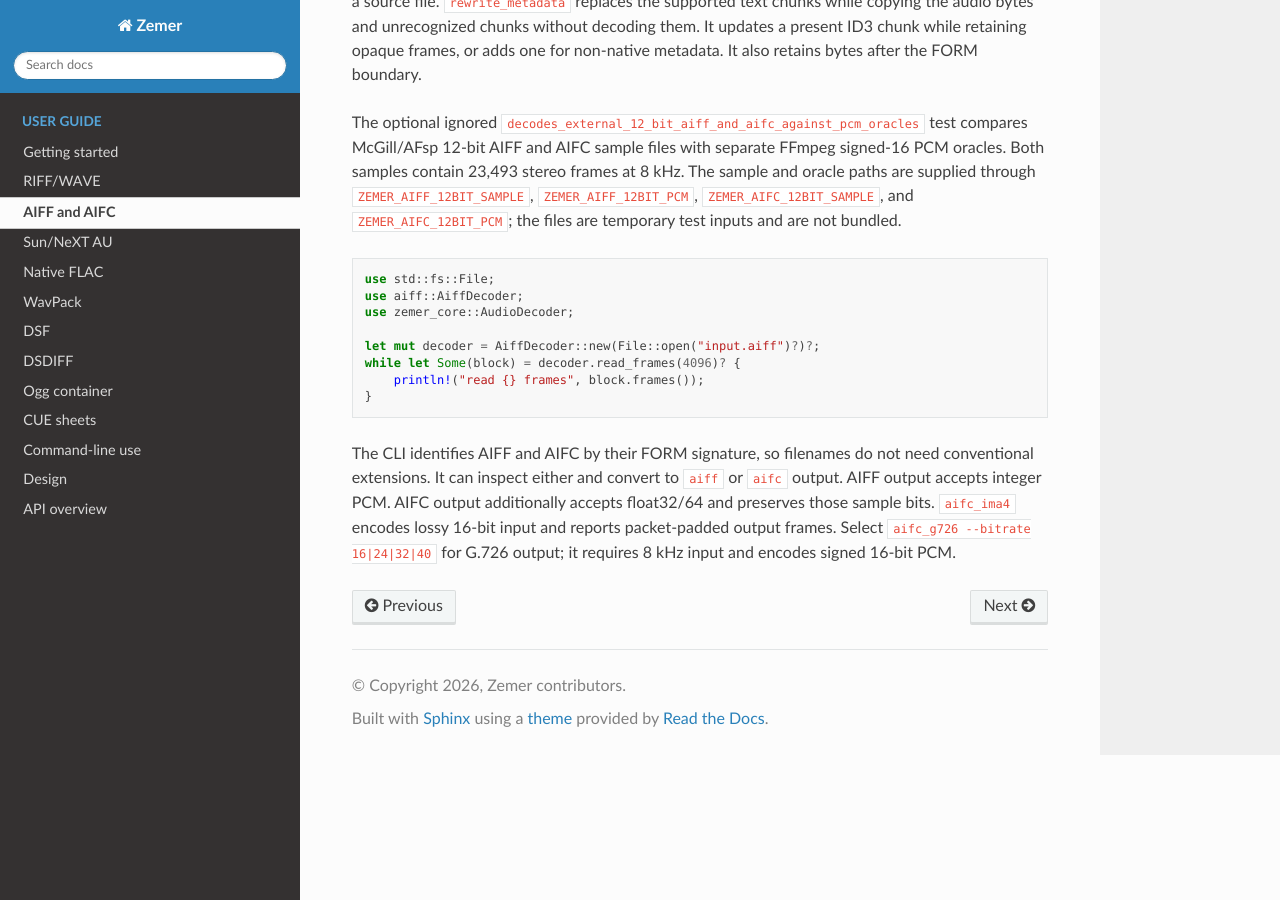
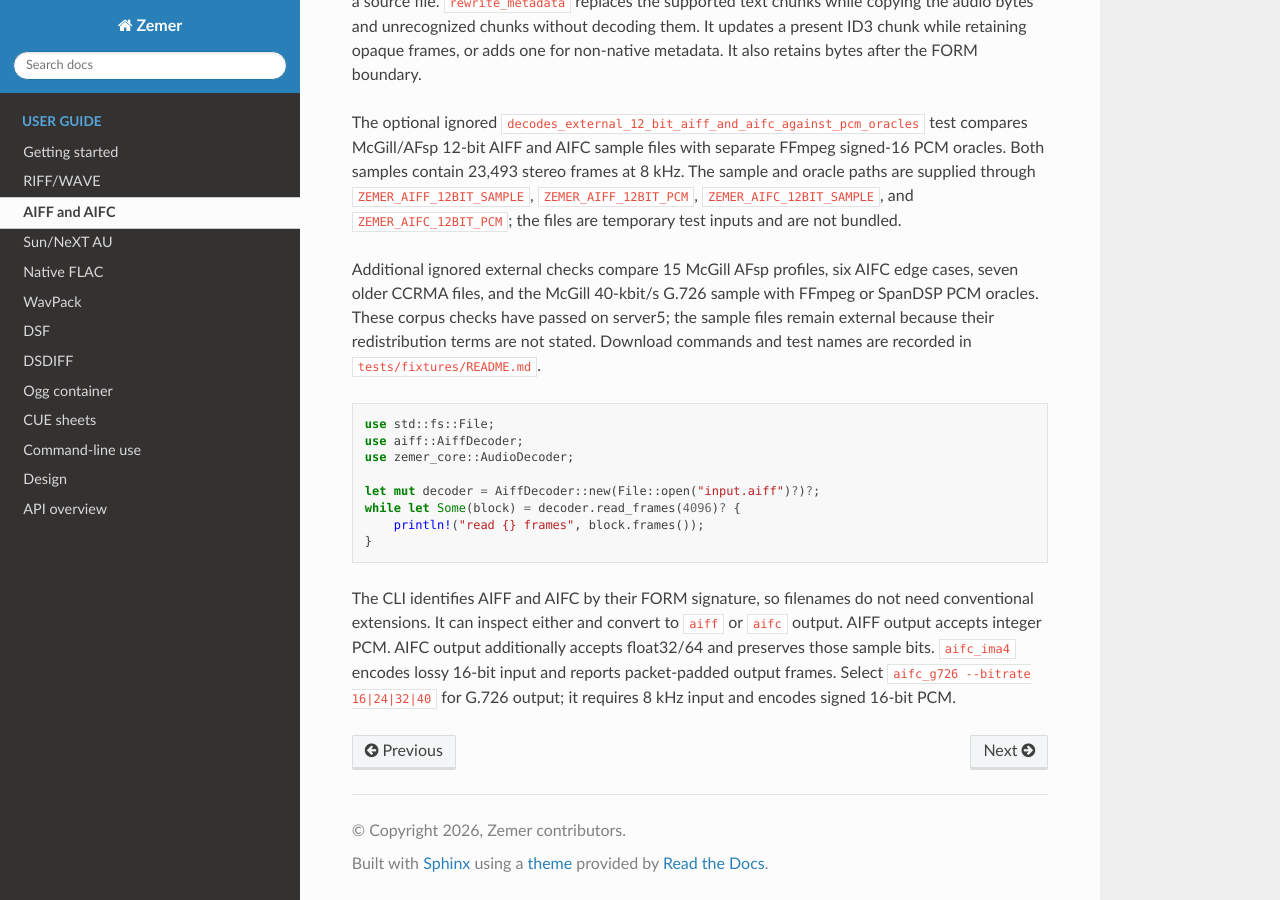
Before and after one commit to neko941/zemer, a Sphinx documentation site: the page built from docs/aiff.rst, in a window 1280 px wide and 900 px high, scrolled down 1784 px. Built offline with Sphinx 7.4.7 and the Read the Docs theme 3.1.0, drawn with Linux system fonts in a browser that asks for light colours.

Commit message:
docs(aiff): record corpus verification
The implemented AIFF profile has passed broader external corpus gates. Keep that verified coverage visible while the format remains Partial for unsupported codecs and wider corpus work.

```diff
--- a/docs/aiff.rst
+++ b/docs/aiff.rst
@@ -97,6 +97,12 @@ sample and oracle paths are supplied through ``ZEMER_AIFF_12BIT_SAMPLE``,
 ``ZEMER_AIFC_12BIT_PCM``; the files are temporary test inputs and are not
 bundled.
 
+Additional ignored external checks compare 15 McGill AFsp profiles, six AIFC
+edge cases, seven older CCRMA files, and the McGill 40-kbit/s G.726 sample with
+FFmpeg or SpanDSP PCM oracles. These corpus checks have passed on server5; the
+sample files remain external because their redistribution terms are not stated.
+Download commands and test names are recorded in ``tests/fixtures/README.md``.
+
 .. code-block:: rust
 
    use std::fs::File;
```
Also changed, not shown: README.ai.md (+1 -1 lines), README.md (+1 -1 lines), ROADMAP.md (+1 -1 lines), 1 other file.
